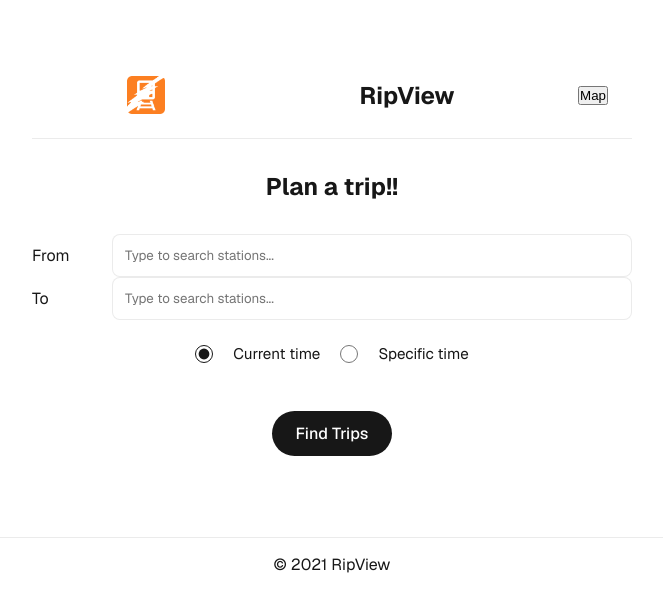
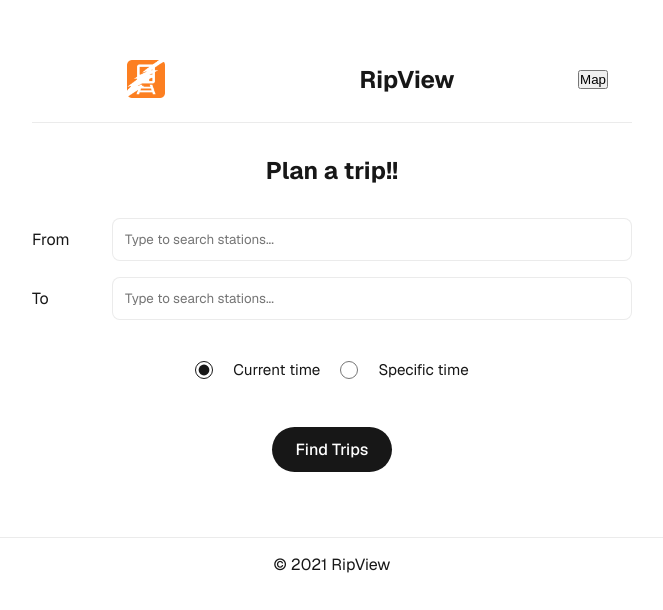
Before and after one commit to Edwintang2005/ripview, a Next.js app in the folder ripview/: page / in a window 1280 px wide. Shown: the part 146-756 px from the top of the page, without its empty margins (308-971 px from the left). Built offline with nearby package versions, Linux system fonts and the light colour scheme.

Commit message:
Fixing some lint issues and added a small gap between dropdown search boxes

```diff
--- a/ripview/src/app/page.tsx
+++ b/ripview/src/app/page.tsx
@@ -48,7 +48,6 @@ export default function Home() {
         if (!fromStationId || !toStationId) {
             e.preventDefault();
             alert('Please select both stations');
-            return;
         }
     };
 
--- a/ripview/src/components/StationSelect.module.css
+++ b/ripview/src/components/StationSelect.module.css
@@ -1,6 +1,7 @@
 .stationSelect {
     position: relative;
     width: 100%;
+    margin-bottom: 1rem;
 }
 
 .stationSelect label {
```
Also changed, not shown: ripview/src/app/layout.tsx (line endings or trailing spaces), ripview/src/components/StationSelect.tsx (line endings or trailing spaces).
